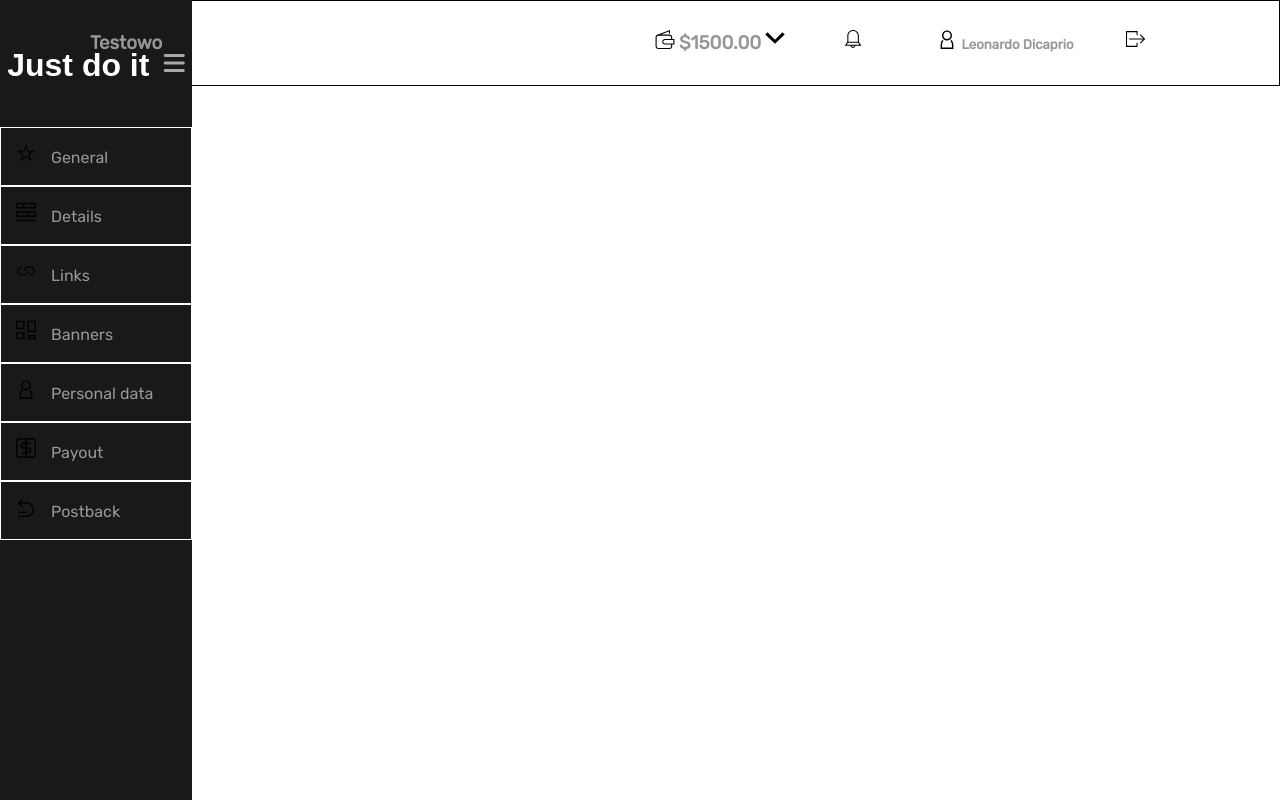
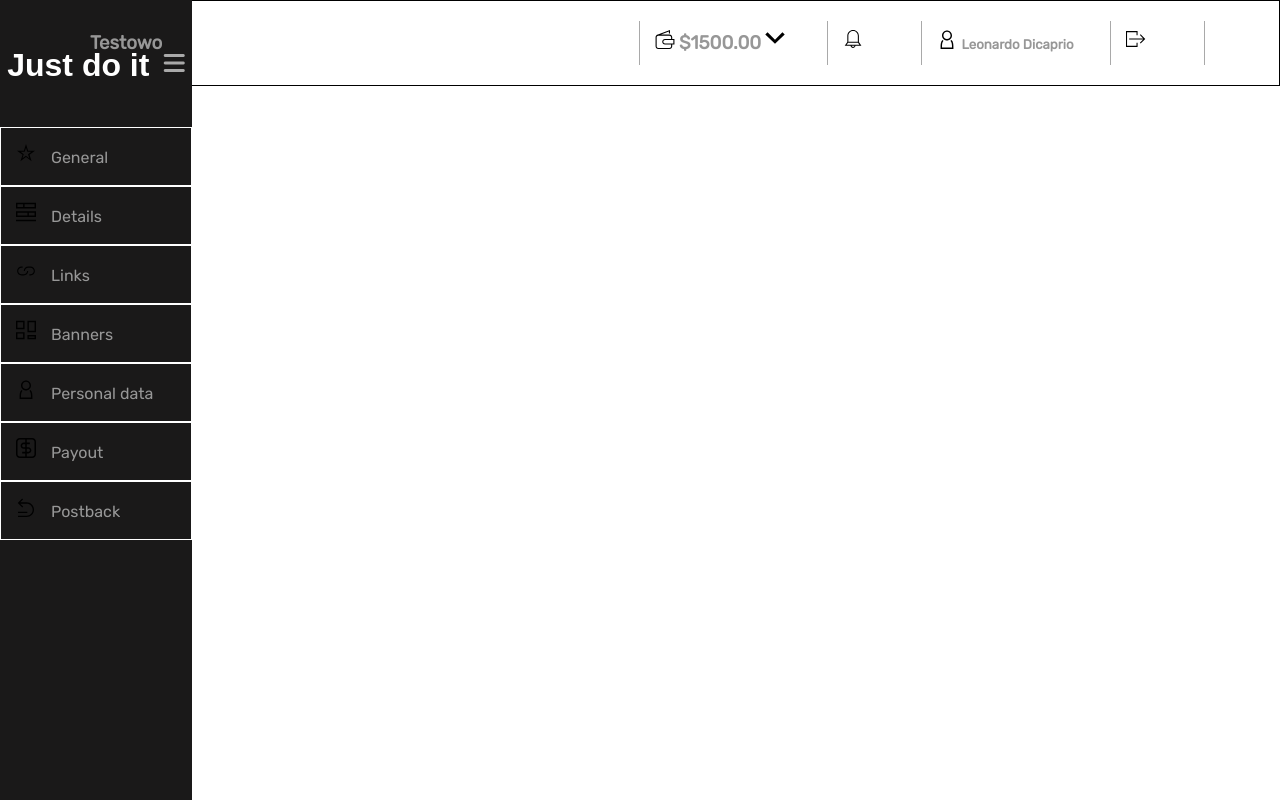
Before and after one commit to tomecky1/solo-project, a website: page index.html in a window 1280 px wide. Drawn offline with Linux system fonts and the light colour scheme; a web font is replaced by a local one.

Commit message:
Add border topbar

```diff
--- a/index.html
+++ b/index.html
@@ -37,25 +37,25 @@
   <section class="top-bar">
     <div class="container">
       <div class="row">
-        <div class="col-md-6 py-2">
+        <div class="col-md-6 py-2 frame">
           <h3>Testowo</h3>
 
         </div>
-        <div class="col-md-2 py-2">
+        <div class="col-md-2 py-2 frame">
           <img class="top-bar-image" src="images/icons/wallet.svg">
           <h3>$1500.00</h3>
           <img class="top-bar-image" src="images/icons/arrow-down-small.svg">
         </div>
-        <div class="col-md-1 py-2">
+        <div class="col-md-1 py-2 frame">
           <img class="top-bar-image" src="images/icons/notification.svg">
 
         </div>
-        <div class="col-md-2 py-2">
+        <div class="col-md-2 py-2 frame">
           <img class="top-bar-image" src="images/icons/personaldata.svg">
           <h5>Leonardo Dicaprio</h5>
 
         </div>
-        <div class="col-md-1 py-2">
+        <div class="col-md-1 py-2 frame">
           <img class="top-bar-image" src="images/icons/quit.svg">
 
         </div>
--- a/sass/style.scss
+++ b/sass/style.scss
@@ -89,3 +89,6 @@ a:hover {
 h3,h5 {
     display: inline;
 }
+.frame {
+    border-right: darkgray 1px solid;
+}
```
Also changed, not shown: css/style.css, 1 other file.
